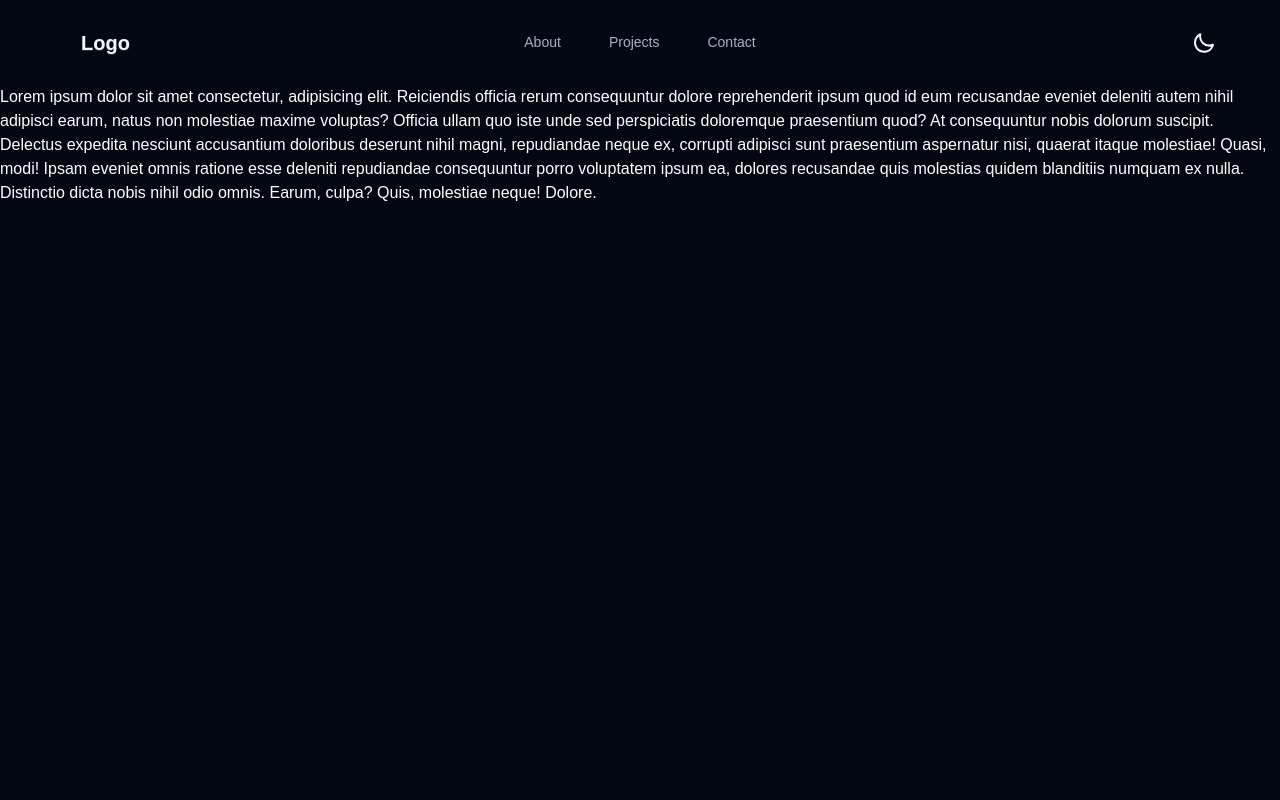
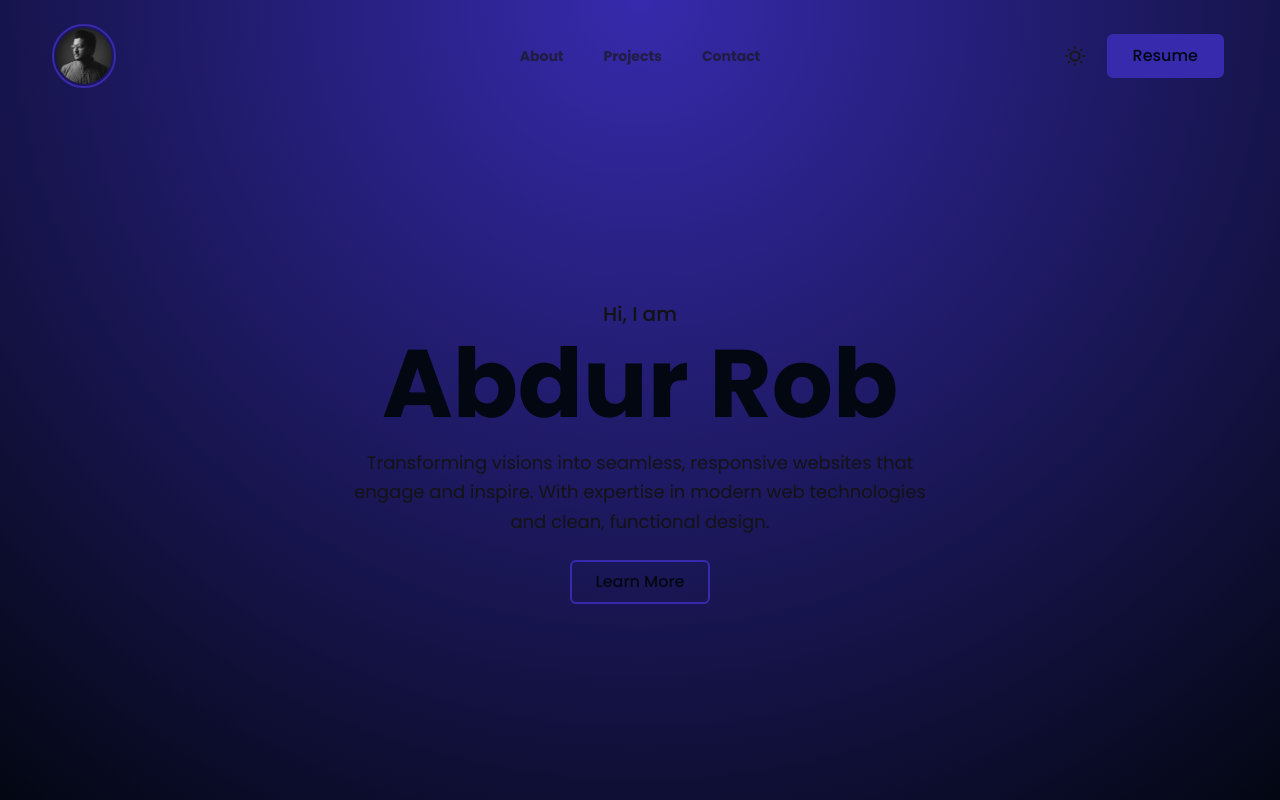
Before and after one commit to Abdurrobr34l/portfolio, a React (Vite) app: page / in a window 1280 px wide. Shown: the top 800 px of the page. Built offline with nearby package versions, Linux system fonts and the light colour scheme.

Commit message:
Completed hero section

```diff
--- a/src/App.jsx
+++ b/src/App.jsx
@@ -1,12 +1,18 @@
 import React from 'react';
 import Header from './Components/Header';
+import Hero from './Components/Hero';
+import Container from './Components/Container';
 
 const App = () => {
   return (
     <div className='bg-base-100 text-base-content min-h-screen'>
       <Header></Header>
-      <h1 className='h-screen text-primary'>Lorem ipsum dolor sit amet consectetur, adipisicing elit. Reiciendis officia rerum consequuntur dolore reprehenderit ipsum quod id eum recusandae eveniet deleniti autem nihil adipisci earum, natus non molestiae maxime voluptas? Officia ullam quo iste unde sed perspiciatis doloremque praesentium quod? At consequuntur nobis dolorum suscipit. Delectus expedita nesciunt accusantium doloribus deserunt nihil magni, repudiandae neque ex, corrupti adipisci sunt praesentium aspernatur nisi, quaerat itaque molestiae! Quasi, modi! Ipsam eveniet omnis ratione esse deleniti repudiandae consequuntur porro voluptatem ipsum ea, dolores recusandae quis molestias quidem blanditiis numquam ex nulla. Distinctio dicta nobis nihil odio omnis. Earum, culpa? Quis, molestiae neque! Dolore.</h1>
-      <h1 className='h-screen'>Lorem ipsum dolor sit amet consectetur, adipisicing elit. Reiciendis officia rerum consequuntur dolore reprehenderit ipsum quod id eum recusandae eveniet deleniti autem nihil adipisci earum, natus non molestiae maxime voluptas? Officia ullam quo iste unde sed perspiciatis doloremque praesentium quod? At consequuntur nobis dolorum suscipit. Delectus expedita nesciunt accusantium doloribus deserunt nihil magni, repudiandae neque ex, corrupti adipisci sunt praesentium aspernatur nisi, quaerat itaque molestiae! Quasi, modi! Ipsam eveniet omnis ratione esse deleniti repudiandae consequuntur porro voluptatem ipsum ea, dolores recusandae quis molestias quidem blanditiis numquam ex nulla. Distinctio dicta nobis nihil odio omnis. Earum, culpa? Quis, molestiae neque! Dolore.</h1>
+
+      <main>
+        <Container>
+          <Hero></Hero>
+        </Container>
+      </main>
     </div>
   );
 };
--- a/src/Components/Header.jsx
+++ b/src/Components/Header.jsx
@@ -1,9 +1,10 @@
 import React, { useState, useEffect } from "react";
 import Container from "./Container";
+import logo from "../assets/mine-5.webp";
 
 const Header = () => {
   const [activeLink, setActiveLink] = useState(""); // Track clicked link
-  const [darkMode, setDarkMode] = useState(true);
+  const [darkMode, setDarkMode] = useState(false);
   const [isSticky, setIsSticky] = useState(false);
 
   const navigationLinks = [
@@ -30,23 +31,23 @@ const Header = () => {
 
   return (
     <header
-      className={`py-2 transition-500 duration-500  ${
+      className={`py-6 transition-500 duration-500  ${
         isSticky
           ? "sticky top-0 z-50 shadow-md bg-base-100 dark:bg-base-100 backdrop-blur-sm"
           : ""
       }`}
     >
       <Container>
-        <div className="navbar">
+        <div className="navbar p-0">
           {/* Dropdown Menu & Logo */}
           <div className="navbar-start flex items-center gap-4">
             {/* Logo/Home */}
-            <a
-              href="/"
-              onClick={() => setActiveLink("")}
-              className="btn btn-ghost text-xl font-bold"
-            >
-              Logo
+            <a href="/" onClick={() => setActiveLink("")} className="">
+              <img
+                src={logo}
+                alt="It is the author image"
+                className="size-14 rounded-full outline-2 outline-indigo-800 outline-offset-2"
+              />
             </a>
 
             {/* Mobile Dropdown */}
@@ -70,7 +71,7 @@ const Header = () => {
 
               <ul
                 tabIndex={-1}
-                className="menu menu-sm dropdown-content bg-base-100 rounded-box z-1 mt-3 w-52 p-2 shadow"
+                className="menu menu-sm dropdown-content bg-base-100 rounded-box z-1 mt-3 w-52 p-2 shadow outline-2 outline-indigo-800"
               >
                 {navigationLinks.map((link) => (
                   <li key={link.id}>
@@ -80,7 +81,7 @@ const Header = () => {
                       className={`relative block px-3 py-2 transition-all duration-300
                     ${
                       activeLink === link.path
-                        ? "text-primary"
+                        ? "text-accent"
                         : "text-base-content/70 hover:text-primary"
                     }`}
                     >
@@ -100,16 +101,16 @@ const Header = () => {
 
           {/* Navigation Menus */}
           <div className="navbar-center hidden lg:flex">
-            <ul className="menu menu-horizontal px-1 gap-4">
+            <ul className="menu menu-horizontal px-1 gap-10">
               {navigationLinks.map((link) => (
                 <li key={link.id}>
                   <a
                     href={link.path}
                     onClick={() => setActiveLink(link.path)}
-                    className={`relative px-4 py-2 font-medium transition-all duration-300 hover:bg-transparent
+                    className={`relative px-0 py-2 text-md font-bold transition-all duration-300 hover:bg-transparent
                   ${
                     activeLink === link.path
-                      ? "text-primary"
+                      ? "text-accent"
                       : "text-base-content/70 hover:text-primary"
                   }`}
                   >
@@ -117,7 +118,9 @@ const Header = () => {
                     <span
                       className={`absolute left-0 bottom-0 h-0.5 bg-primary transition-all duration-300
                     ${
-                      activeLink === link.path ? "w-full" : "w-0 hover:w-full"
+                      activeLink === link.path
+                        ? "w-full bg-accent!"
+                        : "w-0 hover:w-full bg-primary"
                     }`}
                     ></span>
                   </a>
@@ -127,7 +130,7 @@ const Header = () => {
           </div>
 
           {/* Theme Toggler */}
-          <div className="navbar-end">
+          <div className="navbar-end gap-5">
             <label className="swap swap-rotate">
               {/* hidden checkbox */}
               <input
@@ -154,6 +157,8 @@ const Header = () => {
                 <path d="M21.64,13a1,1,0,0,0-1.05-.14,8.05,8.05,0,0,1-3.37.73A8.15,8.15,0,0,1,9.08,5.49a8.59,8.59,0,0,1,.25-2A1,1,0,0,0,8,2.36,10.14,10.14,0,1,0,22,14.05,1,1,0,0,0,21.64,13Zm-9.5,6.69A8.14,8.14,0,0,1,7.08,5.22v.27A10.15,10.15,0,0,0,17.22,15.63a9.79,9.79,0,0,0,2.1-.22A8.11,8.11,0,0,1,12.14,19.73Z" />
               </svg>
             </label>
+
+            <button className="common-btn resume-btn">Resume</button>
           </div>
         </div>
       </Container>
--- /dev/null
+++ b/src/Components/Hero.jsx
@@ -0,0 +1,32 @@
+import React from 'react';
+
+const Hero = () => {
+  return (
+    <section className='flex  flex-col justify-center items-center my-10 h-[calc(100vh-200px)]'>
+     {/* Greeting */}
+      <span className="text-lg md:text-xl font-medium text-(--color-secondary) mb-2">
+        Hi, I am
+      </span>
+
+      {/* Name */}
+      <h1 className="text-4xl md:text-6xl xl:text-8xl font-bold text-primary mb-4">
+        Abdur Rob
+      </h1>
+
+      {/* Description */}
+      <p className="max-w-xl text-center text-(--color-neutral) text-base md:text-lg mb-6 leading-relaxed">
+        Transforming visions into seamless, responsive websites that engage and inspire. With expertise in modern web technologies and clean, functional design.
+      </p>
+
+      {/* CTA Button */}
+      <a
+        href="#about"
+        className="common-btn"
+      >
+        Learn More
+      </a>
+    </section>
+  );
+};
+
+export default Hero;
--- a/src/index.css
+++ b/src/index.css
@@ -1,82 +1,60 @@
+@import url("https://fonts.googleapis.com/css2?family=Poppins:ital,wght@0,100;0,200;0,300;0,400;0,500;0,600;0,700;0,800;0,900;1,100;1,200;1,300;1,400;1,500;1,600;1,700;1,800;1,900&display=swap");
+
 @import "tailwindcss";
 @plugin "daisyui";
 
-/* colors: {
-        // Light theme
-        primary: '#0F172A',   // Indigo
-        secondary: '#64748b', // Gray
-        background: '#1e3a8a', // White
-        // Dark theme
-        darkPrimary: '#030712', // Indigo-500
-        darkSecondary: '#94a3b8', // Gray-400
-        darkBackground: '#0F172A', // Gray-900
-      }, */
-html, body, .navbar, .btn  {
+html, body {
   transition: background-color 0.5s ease, color 0.5s ease;
 }
 
-@import url("https://fonts.googleapis.com/css2?family=Poppins:ital,wght@0,100;0,200;0,300;0,400;0,500;0,600;0,700;0,800;0,900;1,100;1,200;1,300;1,400;1,500;1,600;1,700;1,800;1,900&display=swap");
+body {
+  /* Use gradient instead of plain color */
+  background: radial-gradient(circle at top center, var(--color-accent), var(--color-primary)) !important;
+  background-repeat: no-repeat;
+  background-size: cover;
+  color: var(--color-primary);
+}
 
+/* LIGHT THEME */
 :root {
-  /* LIGHT THEME (default) */
-  --color-primary: #403f3f;
-  --color-secondary: #d72050;
-  --color-accent: #706f6f;
+  --color-primary: #030712;
+  --color-secondary: #121212;
+  --color-accent: #372aac;
   --color-base-100: #ffffff;
   --color-base-200: #f3f3f3;
   --color-base-300: #e7e7e7;
-  --color-neutral: #1e293b;
+  --color-neutral: #131313;
 }
 
+/* DARK THEME */
 [data-theme="dark"] {
   --color-primary: #ffffff;
-  --color-secondary: #94a3b8;
-  --color-accent: #67e8f9;
+  --color-secondary: #d4d6d5;
+  --color-accent: #372aac;
   --color-base-100: #030712;
   --color-base-200: #1e293b;
   --color-base-300: #334155;
-  --color-neutral: #0f172a;
+  --color-neutral: #d4d6d5;
 }
+
+/* Make sure DaisyUI .bg-base-100 doesn't override your gradient */
+.bg-base-100 {
+  background-color: transparent !important;
+}
+
+/* Optional: text colors using CSS variables */
+/* .text-primary { color: var(--color-primary) !important; }
+.text-accent { color: var(--color-accent) !important; } */
 
 /* ---- Global font ---- */
 * {
   font-family: "Poppins", sans-serif;
 }
 
-/* ---- Navbar & Buttons ---- */
-.navbar-ul a.active {
-  @apply font-bold text-primary border-b-2;
+.common-btn {
+@apply px-6 py-2 font-medium border-2 border-accent text-primary rounded-md cursor-pointer transition-colors duration-300 ease-linear hover:bg-primary hover:text-accent hover:border-transparent
 }
 
-.categories-ul a.active {
-  @apply bg-base-200;
+.resume-btn {
+    @apply bg-accent;
 }
-
-.findus-button {
-  @apply justify-start gap-2 !py-8 text-primary text-[14px] !w-full bg-transparent shadow-none transition-colors duration-200 ease-linear hover:bg-secondary hover:text-white;
-}
-
-/* ---- Smooth theme transition ---- */
-html, body, .navbar, .btn, a {
-  transition: background-color 0.5s ease, color 0.5s ease, border-color 0.5s ease;
-}
-
-/* ---- Custom scrollbar ---- */
-.scrollbar-custom::-webkit-scrollbar {
-  width: 8px;
-}
-
-.scrollbar-custom::-webkit-scrollbar-track {
-  background: #f0f0f000 !important;
-}
-
-.scrollbar-custom::-webkit-scrollbar-thumb {
-  background-color: #f0f0f000 !important;
-  border-radius: 4px;
-  border: 2px solid #f0f0f0;
-}
-
-.scrollbar-custom {
-  scrollbar-width: thin;
-  scrollbar-color: #d72050 #f0f0f000;
-}
```
Also changed, not shown: tailwind.config.js (deleted, +0 -25 lines), src/assets/mine-5.webp (added).
